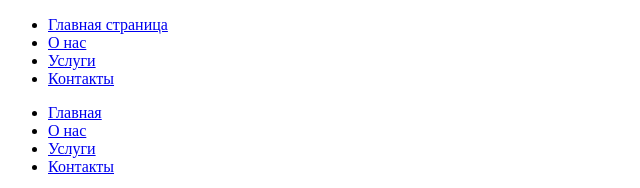
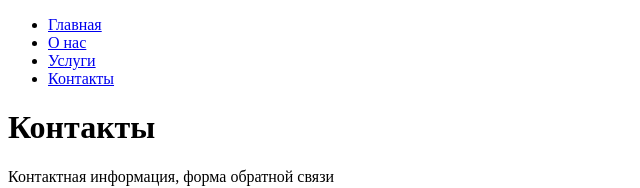
Before and after one commit to nenuscam1337/nenuscam13.github.io, a plain HTML site: page contact.html in a window 1280 px wide. Shown: the top 188 px of the page, without its empty margins (0-640 px from the left). Drawn offline with Linux system fonts and the light colour scheme.

Commit message:
Update contact.html

```diff
--- a/contact.html
+++ b/contact.html
@@ -1,12 +1,7 @@
 <!DOCTYPE html>
 <html>
 <head>
-  <ul>
-  <li><a href="index.html">Главная страница</a></li>
-  <li><a href="about.html">О нас</a></li>
-  <li><a href="services.html">Услуги</a></li>
-  <li><a href="contact.html">Контакты</a></li>
-</ul>
+
   <title>Контакты</title>
   <style>
   </style>
```
